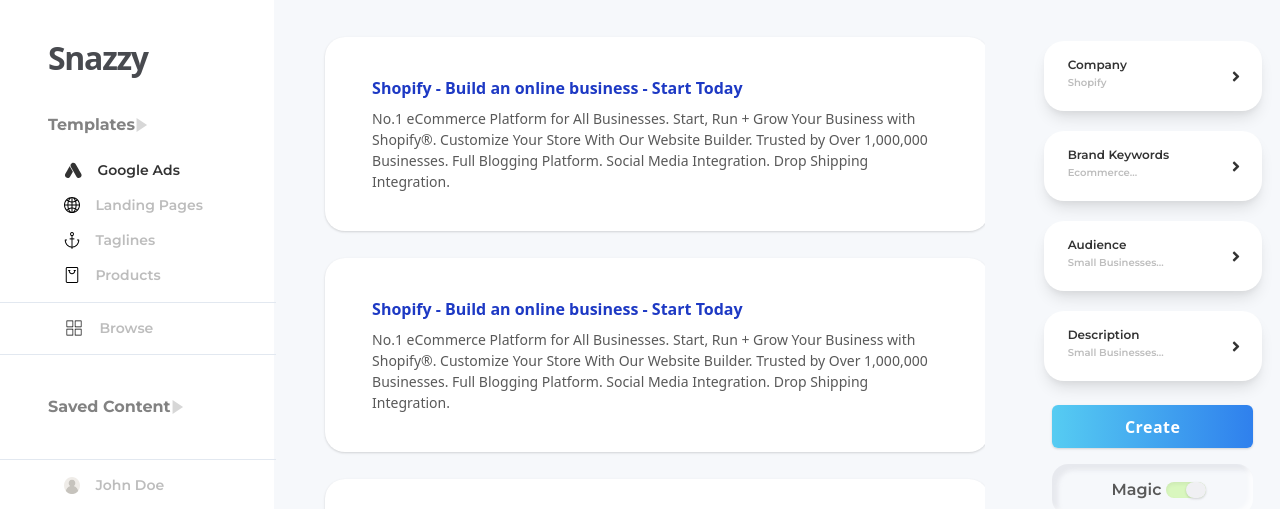
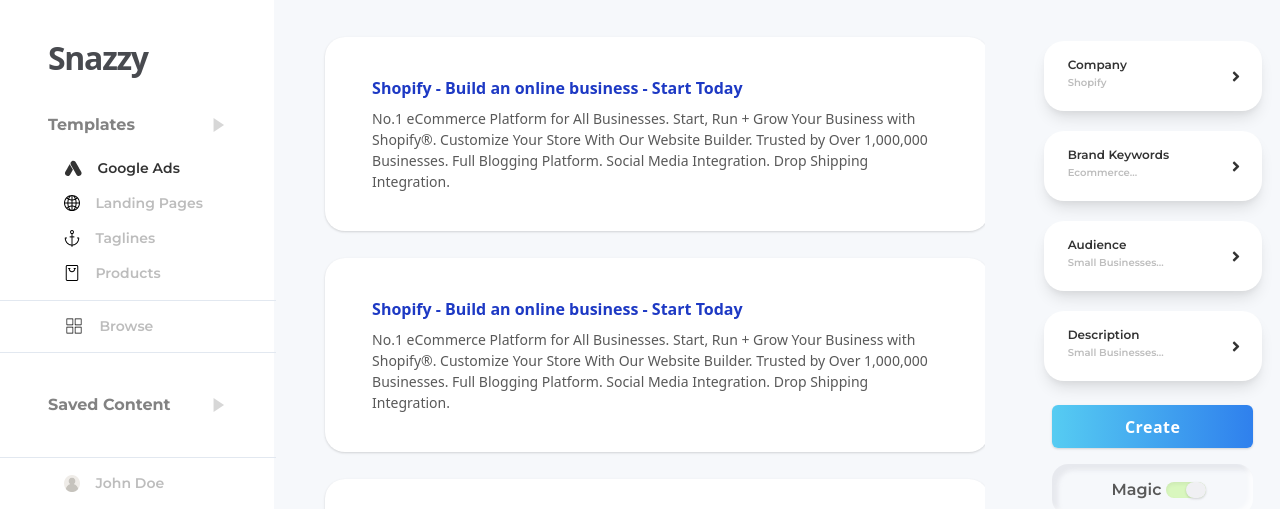
Before and after one commit to jeanawhou/React-TailwindCSS, a React (Create React App) app: page / in a window 1280 px wide. Shown: the top 509 px of the page. Built offline with nearby package versions, Linux system fonts and the light colour scheme.

Commit message:
Fix chevron position

```diff
--- a/src/components/Sidebar.js
+++ b/src/components/Sidebar.js
@@ -31,7 +31,8 @@
     fontSize: '16px',
     fontStyle: 'normal',
     fontFamily: 'Montserrat',
-    marginBottom: '15px'
+    marginBottom: '15px',
+    justifyContent: 'space-between'
   };
 
   const boxedStyle = {
@@ -43,9 +44,11 @@
 
   return (
     <div className="accordion__section sidebar" style={{fontFamily: 'Montserrat'}}>
-      <div className={`font-bold inline-flex`} style={headingStyle}>
-        {props.title}
-        <Chevron style={{marginTop:'16px'}} width={8} fill={"#777"} />
+      <div className={`font-bold flex`} style={headingStyle}>
+        <div>
+          {props.title}
+        </div>
+        <Chevron style={{marginTop:'16px', float: 'right'}} width={8} fill={"#777"} />
       </div>
 
       <div>
@@ -72,9 +75,11 @@
             <svg height="16" viewBox="-19 -19 600 600" width="20" xmlns="http://www.w3.org/2000/svg"><path d="m251.25 12.5c0-6.90625-5.59375-12.5-12.5-12.5h-226.25c-6.90625 0-12.5 5.59375-12.5 12.5v226.25c0 6.90625 5.59375 12.5 12.5 12.5h226.25c6.90625 0 12.5-5.59375 12.5-12.5zm-25 213.75h-201.25v-201.25h201.25zm0 0"/><path d="m562.5 12.5c0-6.90625-5.59375-12.5-12.5-12.5h-226.25c-6.90625 0-12.5 5.59375-12.5 12.5v226.25c0 6.90625 5.59375 12.5 12.5 12.5h226.25c6.90625 0 12.5-5.59375 12.5-12.5zm-25 213.75h-201.25v-201.25h201.25zm0 0"/><path d="m251.25 323.75c0-6.90625-5.59375-12.5-12.5-12.5h-226.25c-6.90625 0-12.5 5.59375-12.5 12.5v226.25c0 6.90625 5.59375 12.5 12.5 12.5h226.25c6.90625 0 12.5-5.59375 12.5-12.5zm-25 212.5h-201.25v-200h201.25zm0 0"/><path d="m562.5 323.75c0-6.90625-5.59375-12.5-12.5-12.5h-226.25c-6.90625 0-12.5 5.59375-12.5 12.5v226.25c0 6.90625 5.59375 12.5 12.5 12.5h226.25c6.90625 0 12.5-5.59375 12.5-12.5zm-25 212.5h-201.25v-200h201.25zm0 0"/></svg>&nbsp;&nbsp;&nbsp;&nbsp;Browse
           </div>
         <hr style={hrMargin}/>
-        <div className={`inline-flex font-bold text-gray-500 py-10`} style={{color: '#828282', fontSize: 16, fontStyle: 'normal', fontFamily: 'Montserrat'}}>
-          Saved Content
-        <Chevron width={8} fill={"#777"} style={{marginTop:'16px'}} />
+        <div className={`flex font-bold text-gray-500 py-10`} style={{...headingStyle, marginBottom: '0px'}}>
+          <div>
+            Saved Content
+          </div>
+        <Chevron width={8} fill={"#777"} style={{marginTop:'16px', float: 'right'}} />
       </div>
 
       <hr style={hrMargin}/>
--- a/src/components/SmallCard.js
+++ b/src/components/SmallCard.js
@@ -19,13 +19,16 @@
       <div
         className="justify-items-center flex font-semibold bg-white pl-6 shadow-lg text-left px-4"
         v-for="i in 50"
-        style={smallCardDefaultStyle}>
+        style={smallCardDefaultStyle}
+      >
+
 				<div>
           {props.title}
           <div style={{marginTop: '5px', color: '#bdbdbd', fontSize: '10px', lineHeight: '12px', fontStyle: 'normal'}}>
             {props.smallDescription}
           </div>
         </div>
+
         <svg
           style={{marginBottom: '15px', marginRight: '6px'}}
           className="float-right"
```
